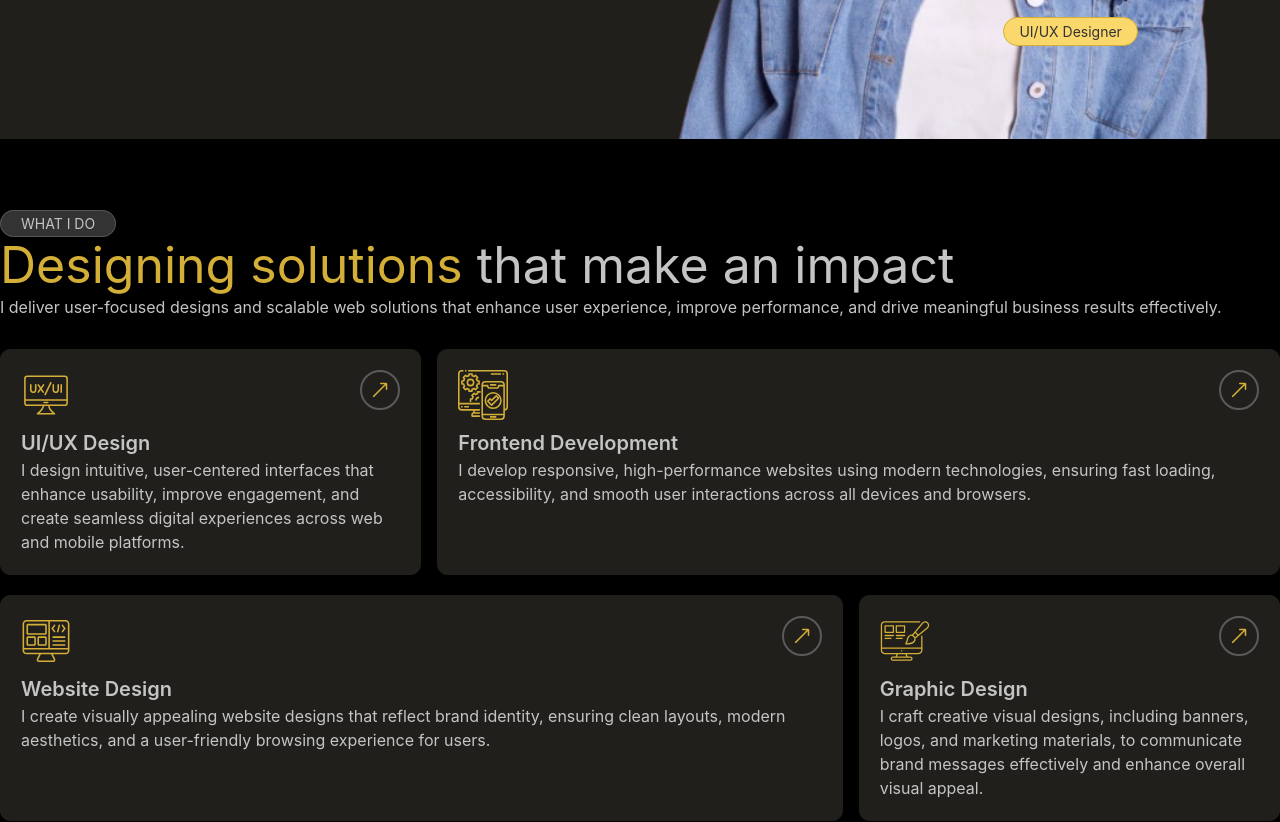
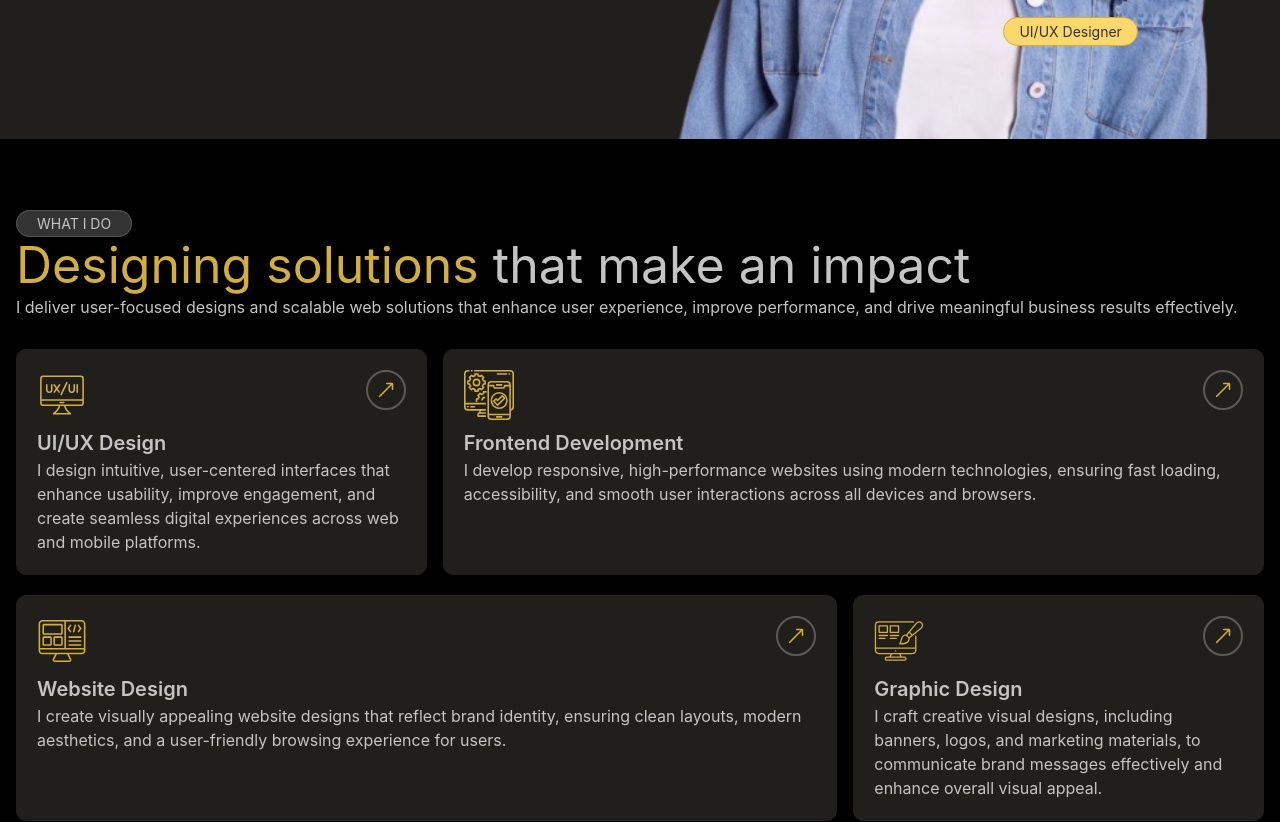
Before and after one commit to Sonam71216/portfolio, a React app: page / in a window 1280 px wide. Shown: the part 540-1362 px from the top of the page. Built offline with nearby package versions, Linux system fonts and the light colour scheme; the HTML template or start-up script is replaced by a standard one.

Commit message:
Update Services.jsx

```diff
--- a/src/components/Services.jsx
+++ b/src/components/Services.jsx
@@ -2,7 +2,7 @@ import React from 'react'
 
 function Services({ title, subtitle, description, servicesData }) {
     return (
-        <div className='service-sec py-8 px-4 md:px-0 md:py-18' id="services">
+        <div className='service-sec py-8 md:px-6 lg:px-4 px-6 md:py-18' id="services">
             <div className="max-w-7xl mx-auto">
 
                 <div className="mainTitle">
```
